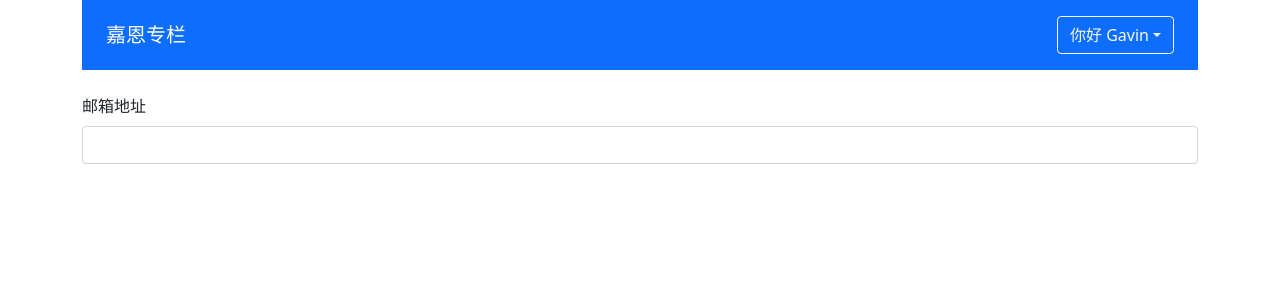
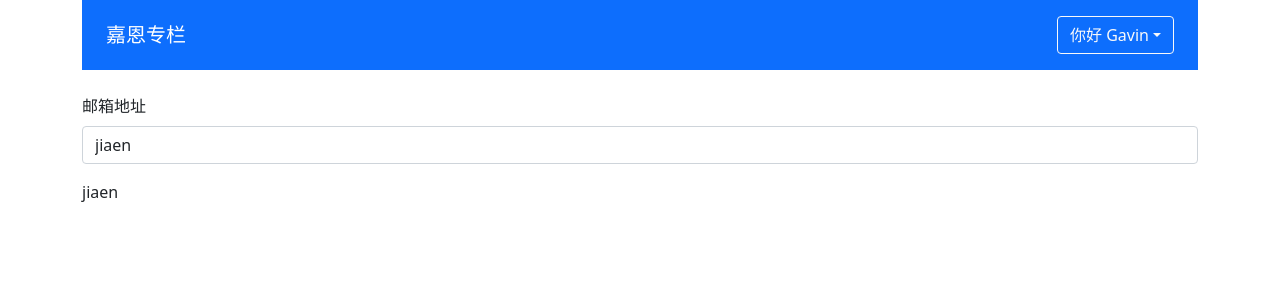
Before and after one commit to jiaen188/vue3-zhihu-project, a Vue app: page / in a window 1280 px wide. Shown: the top 300 px of the page. Built offline with nearby package versions, Linux system fonts and the light colour scheme.

Commit message:
feat: validateinput 支持v-model

```diff
--- a/src/App.vue
+++ b/src/App.vue
@@ -5,14 +5,15 @@
     <form action="">
       <div class="mb-3">
         <label class="form-label">邮箱地址</label>
-        <validate-input :rules="emailRules" />
+        <validate-input :rules="emailRules" v-model="emailVal" />
+        {{emailVal}}
       </div>
     </form>
   </div>
 </template>
 
 <script lang="ts">
-import { defineComponent } from 'vue'
+import { defineComponent, ref } from 'vue'
 import 'bootstrap/dist/css/bootstrap.min.css'
 import ColumnList, { ColumnProps } from './components/ColumnList.vue'
 import GlobalHeader, { UserProps } from './components/GlobalHeader.vue'
@@ -57,6 +58,7 @@
     ValidateInput
   },
   setup () {
+    const emailVal = ref('jiaen')
     const emailRules: RulesProp = [
       { type: 'required', message: '电子邮箱地址不能为空' },
       { type: 'email', message: '请输入正确格式的电子邮箱' }
@@ -64,7 +66,8 @@
     return {
       list: testData,
       currentUser,
-      emailRules
+      emailRules,
+      emailVal
     }
   }
 })
--- a/src/components/ValidateInput.vue
+++ b/src/components/ValidateInput.vue
@@ -2,9 +2,10 @@
   <div class="validate-input-container pb-3">
     <input
       class="form-control"
+      :class="{'is-invalid': inputRef.error}"
+      :value="inputRef.val"
       @blur="validateInput"
-      v-model="inputRef.val"
-      :class="{'is-invalid': inputRef.error}"
+      @input="updateValue"
      />
     <span v-if="inputRef.error" class="invalid-feedback">{{inputRef.message}}</span>
   </div>
@@ -25,14 +26,21 @@
 
 export default defineComponent({
   props: {
-    rules: Array as PropType<RuleProp[]>
+    rules: Array as PropType<RuleProp[]>,
+    modelValue: String
   },
-  setup (props) {
+  setup (props, context) {
     const inputRef = reactive({
-      val: '',
+      val: props.modelValue || '',
       error: false,
       message: ''
     })
+    const updateValue = (e: KeyboardEvent) => {
+      const targetValue = (e.target as HTMLInputElement).value
+      inputRef.val = targetValue
+      context.emit('update:modelValue', targetValue)
+    }
+
     const validateInput = () => {
       if (props.rules) {
         const allPassed = props.rules.every(rule => {
@@ -55,7 +63,8 @@
     }
     return {
       inputRef,
-      validateInput
+      validateInput,
+      updateValue
     }
   }
 })
```
